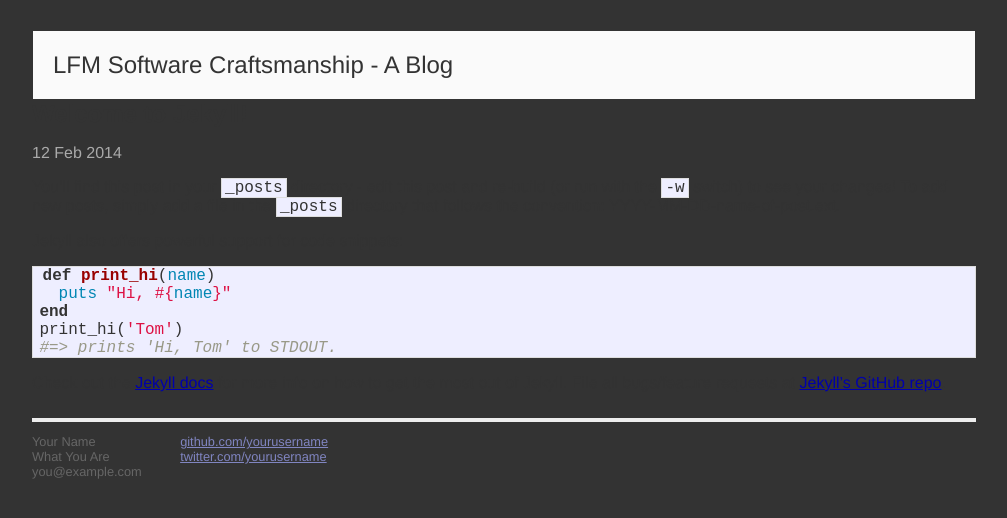
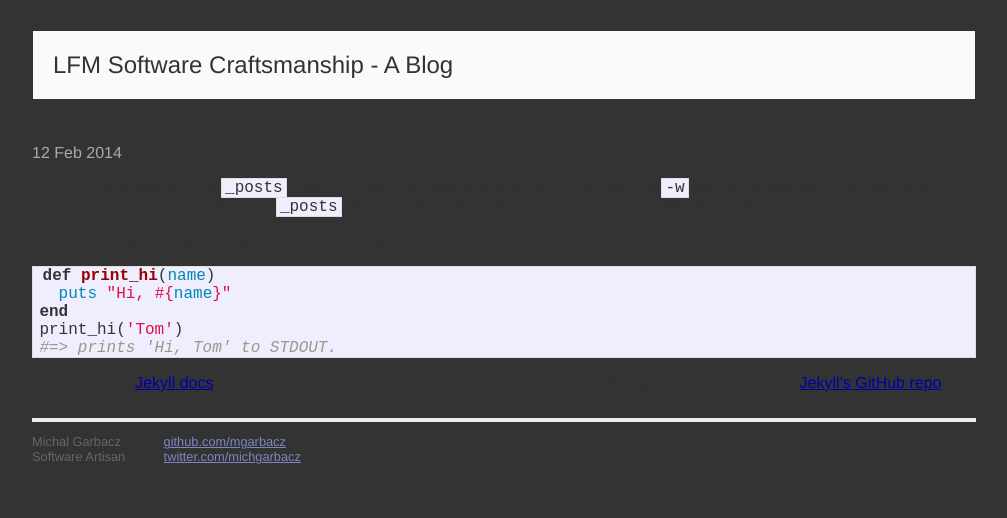
Before and after one commit to mgarbacz/blog.michalgarbacz.com, a Jekyll site: the page built from _posts/2014-02-12-welcome-to-jekyll.markdown, in a window 1280 px wide. Shown: the top 518 px of the page, without its empty margins (136-1143 px from the left). Built offline with Jekyll 4.4.1, drawn with Linux system fonts in a browser that asks for light colours; Markdown is read by kramdown in place of the engine named in the settings.

Commit message:
Update html content in footer

```diff
--- a/_layouts/default.html
+++ b/_layouts/default.html
@@ -25,15 +25,20 @@
           <div class="footer">
             <div class="contact">
               <p>
-                Your Name<br />
-                What You Are<br />
-                you@example.com
+                Michal Garbacz<br />
+                Software Artisan<br />
               </p>
             </div>
             <div class="contact">
               <p>
-                <a href="https://github.com/yourusername">github.com/yourusername</a><br />
-                <a href="https://twitter.com/yourusername">twitter.com/yourusername</a><br />
+                <a href="https://github.com/mgarbcz">
+                  github.com/mgarbacz
+                </a>
+                <br />
+                <a href="https://twitter.com/michgarbacz">
+                  twitter.com/michgarbacz
+                </a>
+                <br />
               </p>
             </div>
           </div>
```
